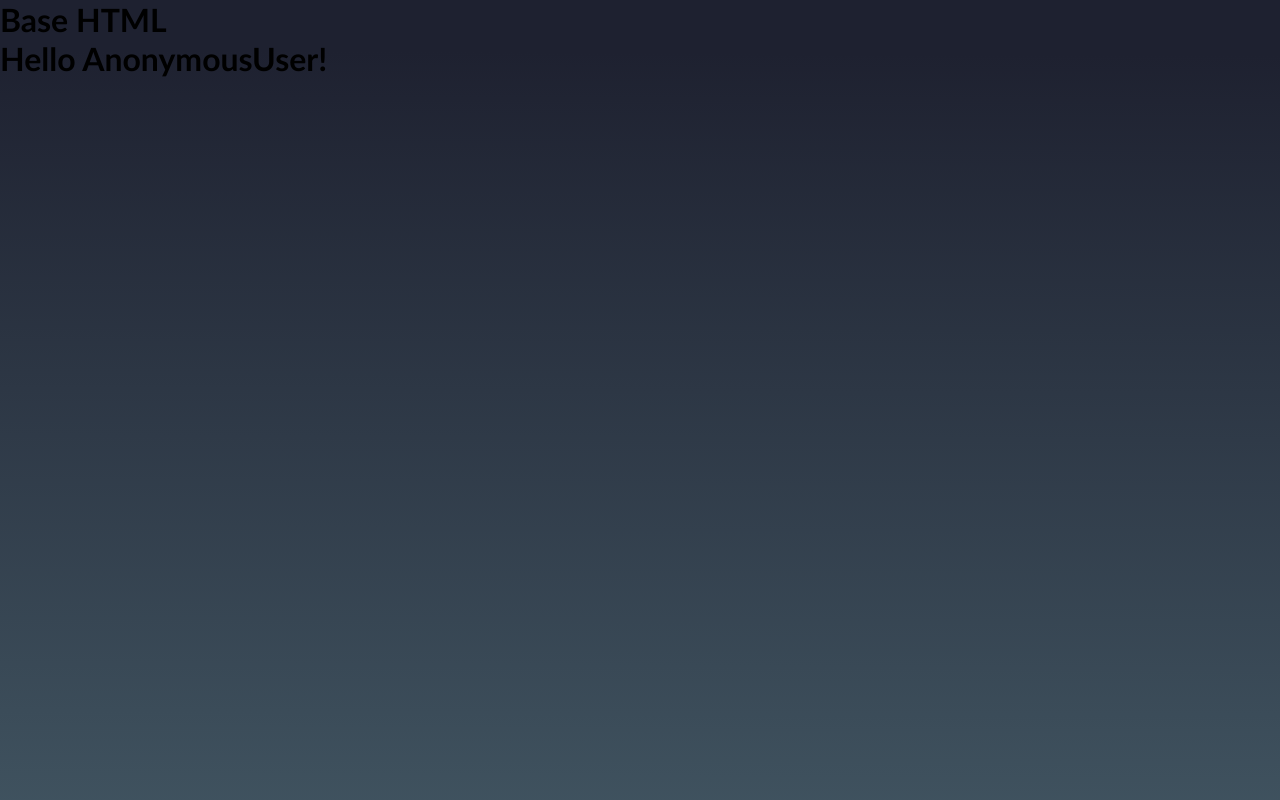
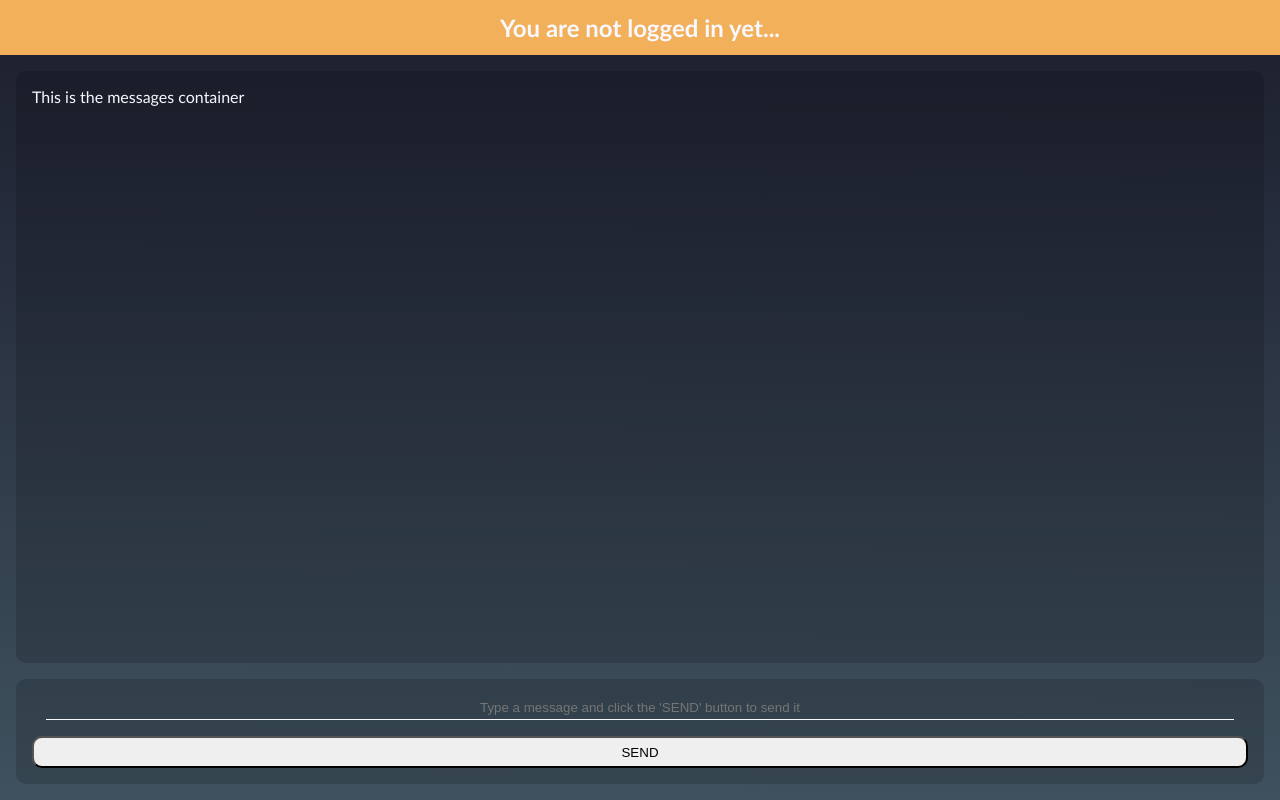
Before and after one commit to VicentBotellaFerragud/Chatroom-Application, a Django app: page /chatroom/ in a window 1280 px wide. Run offline with Django 4.2, Linux system fonts and the light colour scheme.

Commit message:
more style added

```diff
--- a/django_chatroom_application/chatroom/templates/chatroom/index.html
+++ b/django_chatroom_application/chatroom/templates/chatroom/index.html
@@ -1,5 +1,12 @@
 {% extends "base.html" %} {% block content %}
 
-<h1>Hello {{ request.user }}!</h1>
+<div class="messages-container">
+    This is the messages container
+</div>
+
+<form class="message-form" action="" method="">
+    <input type="text" name="" placeholder="Type a message and click the 'SEND' button to send it">
+    <button>SEND</button>
+</form>
 
 {% endblock %}
--- a/django_chatroom_application/static/css/style.css
+++ b/django_chatroom_application/static/css/style.css
@@ -7,4 +7,70 @@ body {
     height: 100vh;
     background: linear-gradient(180.2deg, rgb(30, 33, 48) 6.8%, rgb(74, 98, 110) 131%);
     font-family: 'Trebuchet MS', 'Lucida Sans Unicode', 'Lucida Grande', 'Lucida Sans', Arial, sans-serif;
+    color: ghostwhite;
 }
+
+nav {
+    height: 55px;
+    display: flex;
+    justify-content: center;
+    align-items: center;
+    text-align: center;
+    background-color: #f3b05a;
+}
+
+nav h1 {
+    margin-inline: 16px;
+}
+
+.dynamic-content-cotainer {
+   height: calc(100vh - 55px - 32px);
+   padding: 16px;
+}
+
+.messages-container {
+    height: calc(100vh - 240px);
+    margin-bottom: 16px;
+    padding: 16px;
+    background-color: rgba(0, 0, 0, 0.15);
+    border-radius: 10px;
+}
+
+.message-form {
+    padding: 16px;
+    background-color: rgba(0, 0, 0, 0.15);
+    border-radius: 10px;
+    display: flex;
+    flex-direction: column;
+    align-items: center;
+}
+
+.message-form input {
+    width: 95%;
+    height: 1.5rem;
+    margin-bottom: 1rem;
+    padding-inline: 1rem;
+    border: none;
+    color: ghostwhite;
+    border-bottom: 1px solid ghostwhite;
+    background-color: transparent;
+    text-align: center;
+}
+
+.message-form input:focus {
+    outline: none;
+}
+
+.message-form button {
+    width: 100%;
+    height: 2rem;
+    border-radius: 10px;
+}
+
+/* For smartphones */
+
+@media ( max-width: 520px ) {
+    nav h1 {
+        font-size: 16px;
+    }
+}
--- a/django_chatroom_application/templates/base.html
+++ b/django_chatroom_application/templates/base.html
@@ -13,9 +13,21 @@
 
 <body>
 
-    <h1>Base HTML</h1>
+    <nav>
 
-    <div>
+        {% if request.user.is_authenticated %}
+
+        <h1>Hi {{ request.user }}! Enjoy the chatroom &#128516;</h1>
+
+        {% else %}
+
+        <h1>You are not logged in yet...</h1>
+
+        {% endif %}
+
+    </nav>
+
+    <div class="dynamic-content-cotainer">
 
         {% block content %}
 
```
